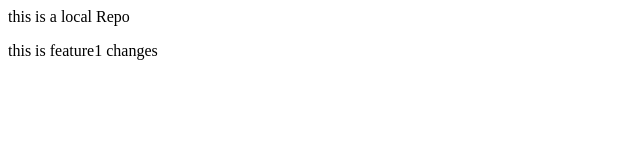
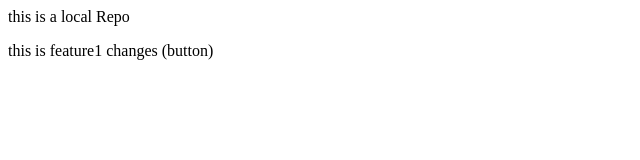
Before and after one commit to aftabchajjo/Localrepo, a plain HTML site: page index.html in a window 1280 px wide. Shown: the full height of the page, 0-640 px from the left. Drawn offline with Linux system fonts and the light colour scheme.

Commit message:
add button

```diff
--- a/index.html
+++ b/index.html
@@ -1,2 +1,2 @@
 <p>this is a local Repo</p>
-<P>this is feature1 changes</P>
+<P>this is feature1 changes (button)</P>
```
